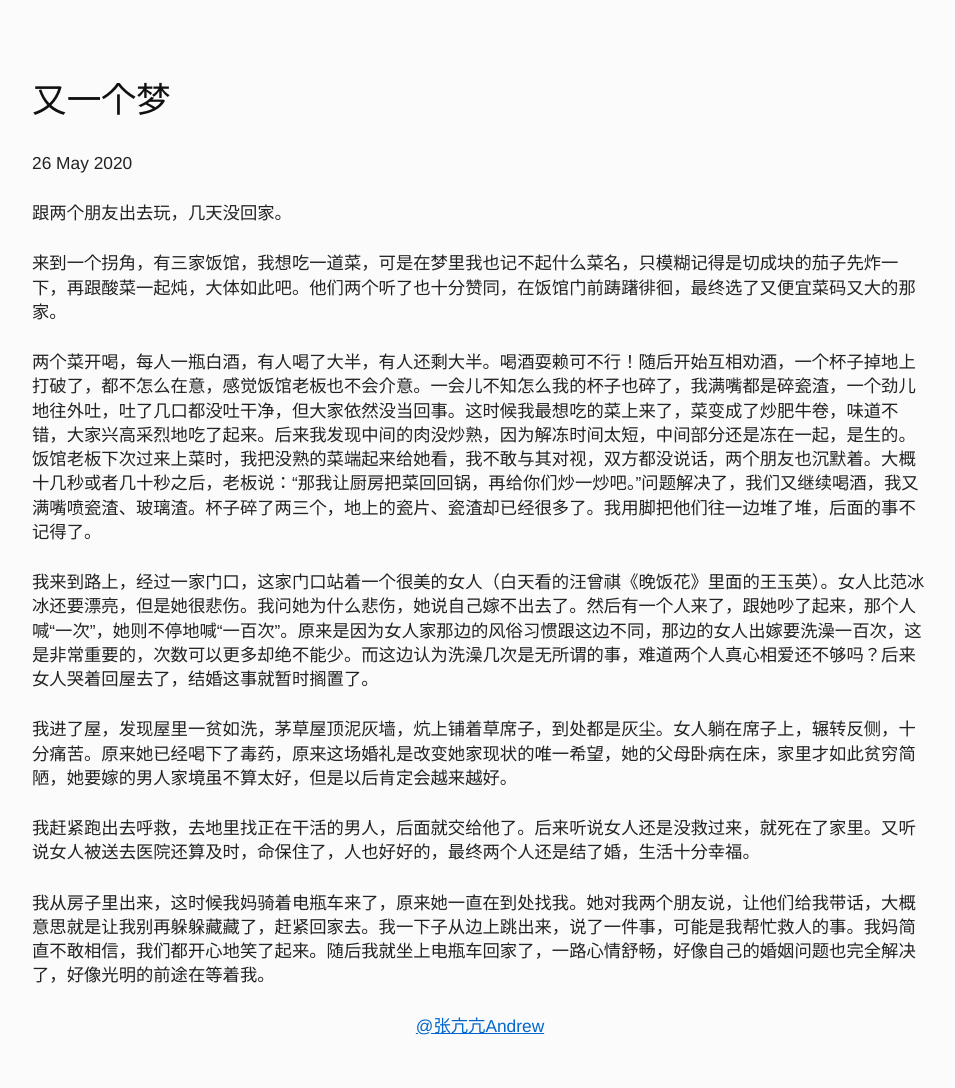
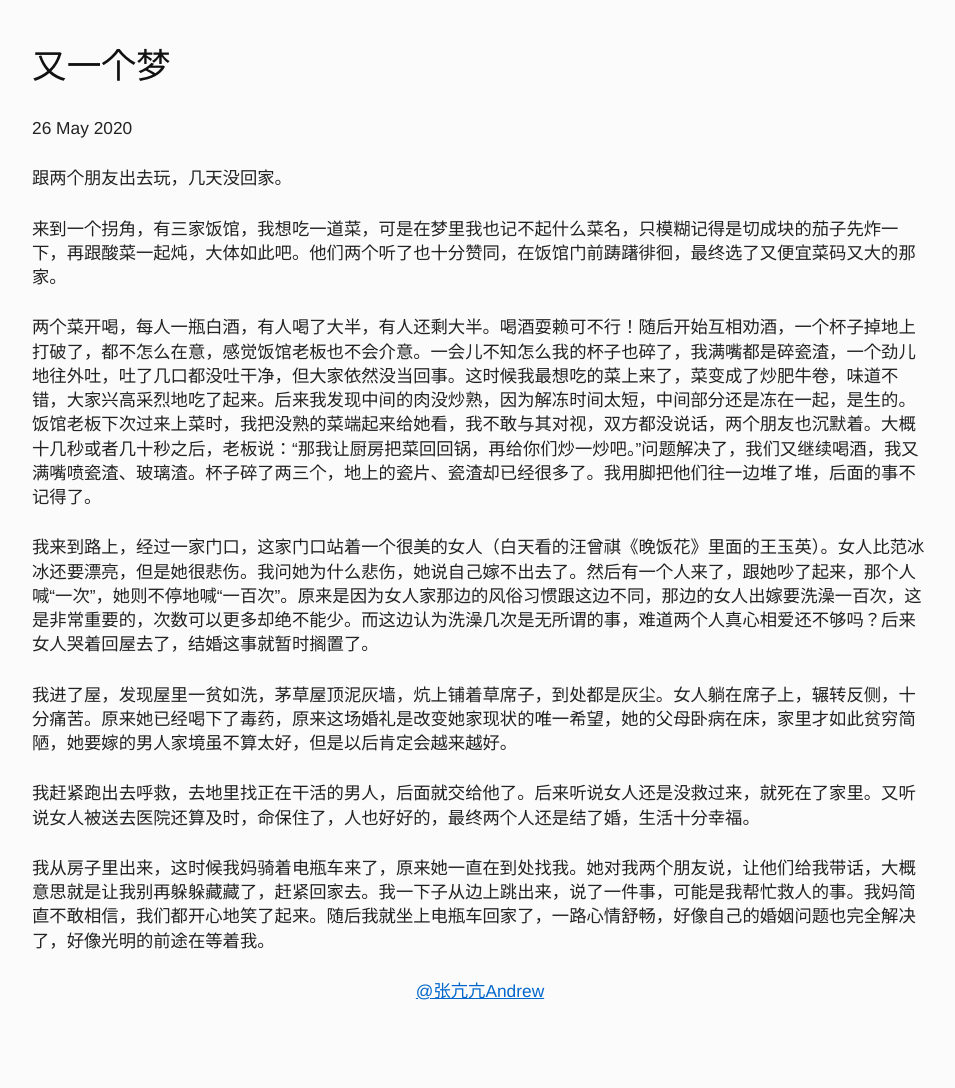
Before and after one commit to zkkandrew/blog-github, a Jekyll site: the page built from _posts/2020-5-26-又一个梦.html, in a window 1280 px wide. Shown: the whole page, without its empty margins (160-1115 px from the left). Built offline with Jekyll 4.4.1, drawn with Linux system fonts in a browser that asks for light colours; comment, search, counter and statistics services are not loaded; after the commit the page ends 1053 px from its top, so only the background shows below that.

Commit message:
update the margin-top of h2 from 1.5em to 0.5em

```diff
--- a/_layouts/page.html
+++ b/_layouts/page.html
@@ -38,7 +38,7 @@
 			h2 {
 				font-size:     2em;
 				margin-bottom: 0.75em;
-				margin-top:    1.5em;
+				margin-top:    0.5em;
 			}
 
 			h3 {
```
